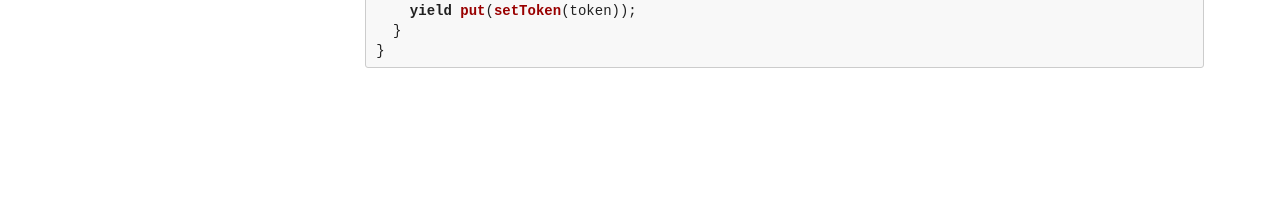
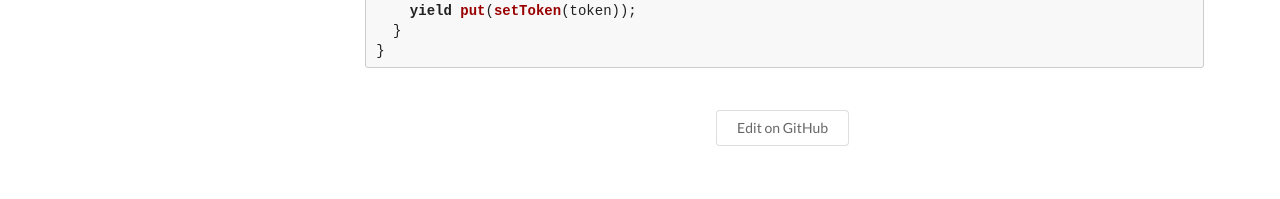
Before and after one commit to n6g7/redux-saga-firebase, a Jekyll site: the page built from docs/_reference/messaging.md, in a window 1280 px wide. Shown: the part 937-1136 px from the top of the page. Built offline with Jekyll 4.4.1, drawn with Linux system fonts in a browser that asks for light colours; nearby versions of some CDN libraries; before the commit the page ends 1033 px from its top, so only the background shows below that.

Commit message:
Add "Edit on GitHub" link.

```diff
--- a/docs/_layouts/docs.html
+++ b/docs/_layouts/docs.html
@@ -62,3 +62,9 @@ layout: default
 
   {{ method.example | markdownify }}
 {% endfor %}
+
+<footer>
+  <a href="{{ site.github.url }}/tree/master/docs/{{ page.path }}" target="blank" class="ui basic button">
+    Edit on GitHub
+  </a>
+</footer>
--- a/docs/assets/layout.css
+++ b/docs/assets/layout.css
@@ -4,7 +4,7 @@ body {
 
 #sidebar-content,
 #main {
-  margin-top: 1.5rem  !important;
+  margin-top: 1.5rem !important;
 }
 
 .ui.divider {
@@ -18,3 +18,8 @@ body {
 #sidebar-content .list .item .image {
   height: 16px;
 }
+
+footer {
+  margin: 3rem 0;
+  text-align: center;
+}
```
